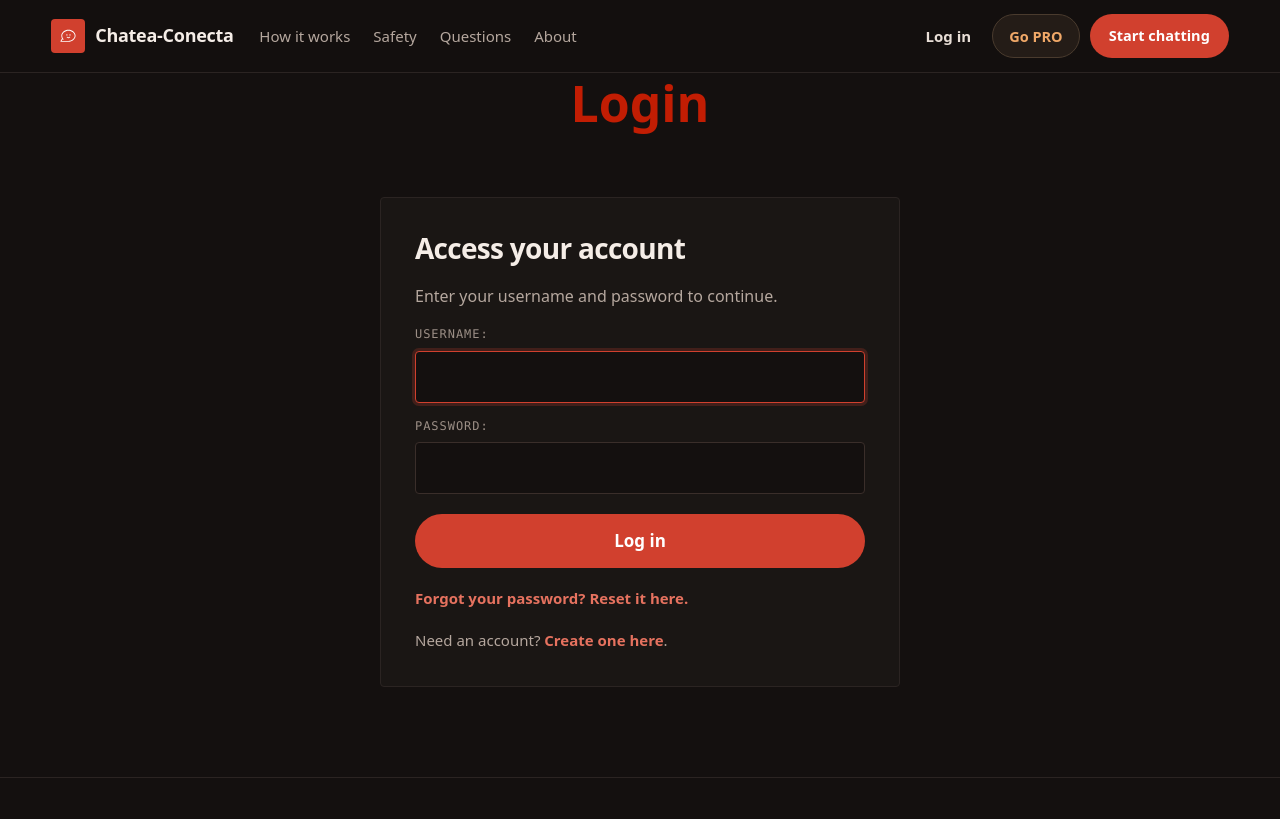
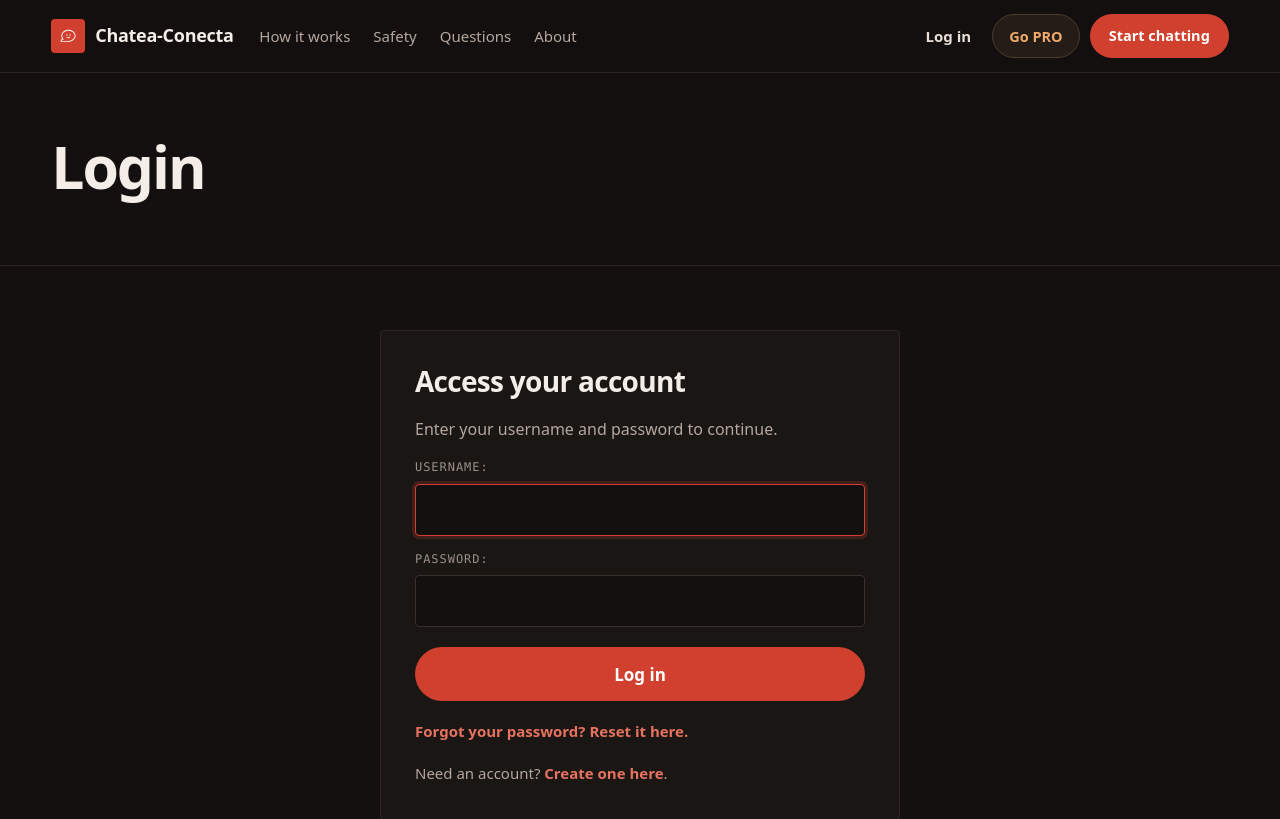
Before and after one commit to amssdias/chatea-conecta, a Django app: page /en/accounts/login/ in a window 1280 px wide. Shown: the top 819 px of the page. Run offline with Django 4.2, Linux system fonts and the light colour scheme; parts of the project's set-up code (start-up, migrations or seed data) failed here and were passed over.

Commit message:
feat: update header structure in login page for improved semantics and styling

```diff
--- a/chat_connect/templates/registration/login.html
+++ b/chat_connect/templates/registration/login.html
@@ -6,8 +6,8 @@
 {% block robots %}noindex,nofollow{% endblock robots %}
 
 {% block header %}
-<header class="header-privacy">
-    <h1 class="heading-primary">{% trans "Login" %}</h1>
+<header class="page-head">
+    <h1 class="page-head__title page-head__title--short">{% trans "Login" %}</h1>
 </header>
 {% endblock header %}
 
```
